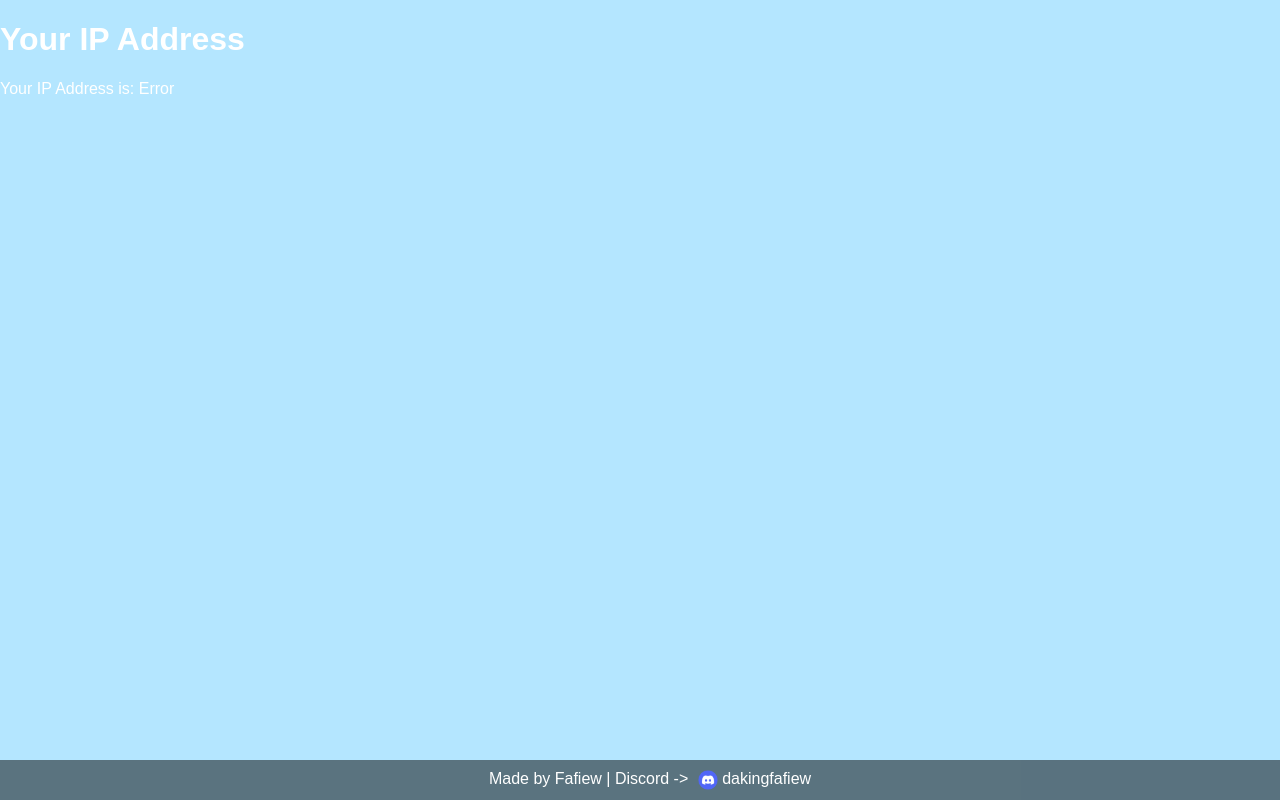
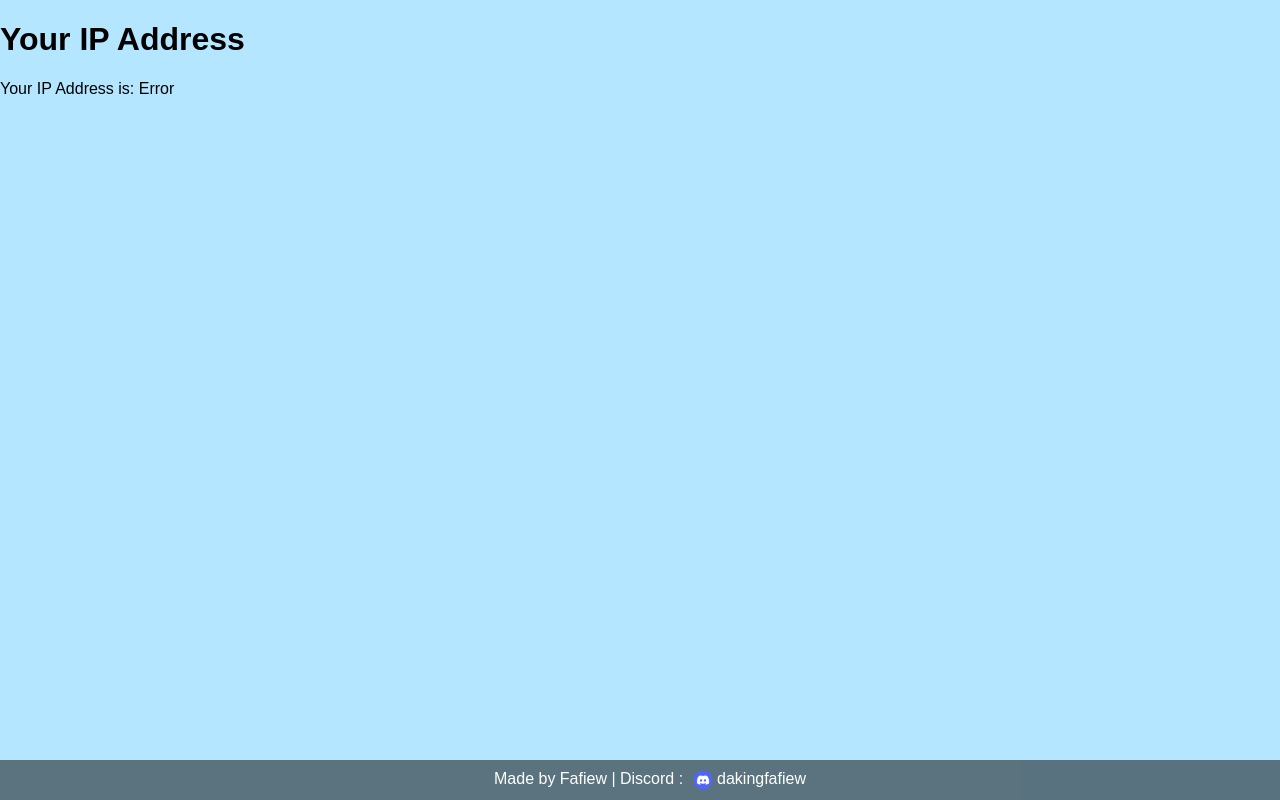
Before and after one commit to Fafiew/WhatIsMyIp, a plain HTML site: page index.html in a window 1280 px wide. Drawn offline with Linux system fonts and the light colour scheme; no server answers.

Commit message:
Update index.html

```diff
--- a/index.html
+++ b/index.html
@@ -15,6 +15,10 @@
             padding: 0;
         }
 
+        h1, #ip-address {
+            color: black;
+        }
+
         #footer {
             text-align: center;
             position: fixed;
@@ -22,6 +26,7 @@
             width: 100%;
             padding: 10px;
             background-color: rgba(0, 0, 0, 0.5);
+            color: white;
         }
 
         #discord-logo {
@@ -36,7 +41,7 @@
     <p id="ip-address">Loading...</p>
 
     <div id="footer">
-        Made by Fafiew | Discord -> <img src="Contents/Discord.png" alt="Discord Logo" id="discord-logo"> dakingfafiew
+        Made by Fafiew | Discord : <img src="Contents/Discord.png" alt="Discord Logo" id="discord-logo"> dakingfafiew
     </div>
 
     <script src="script.js"></script>
```
